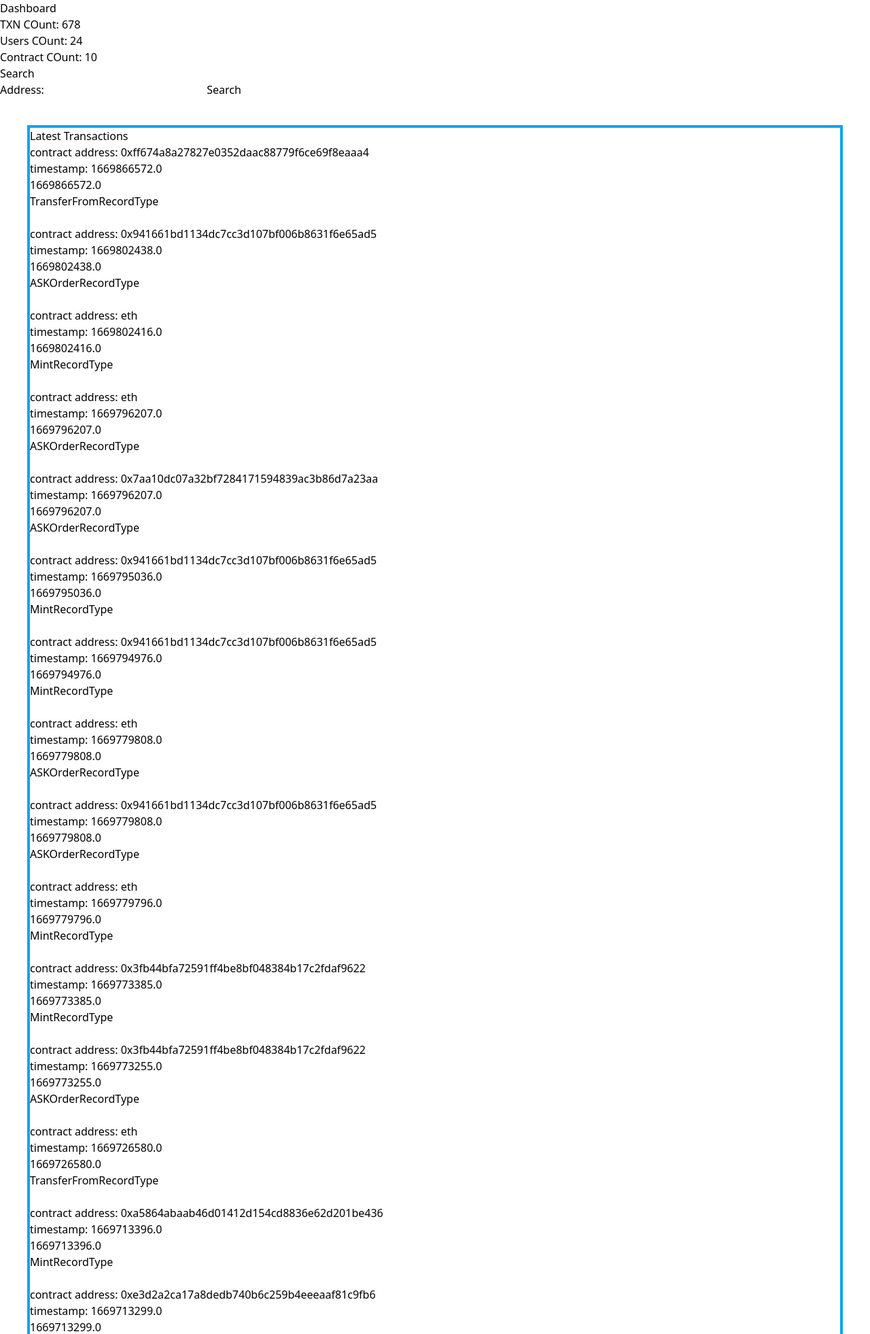
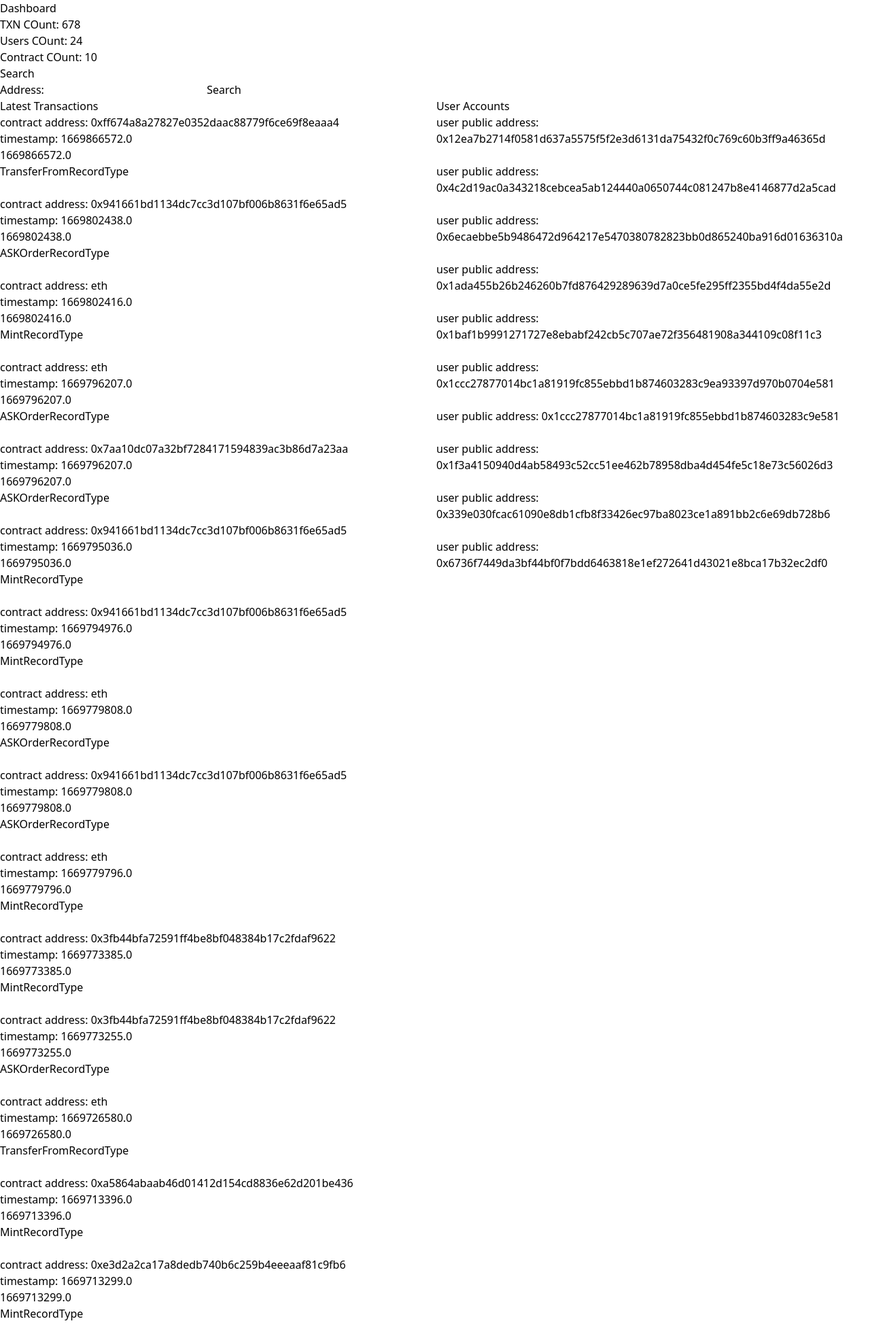
Before and after one commit to meta-ps/Reddio-blockexplorer, a Django app: page / in a window 1280 px wide. Shown: the top 1962 px of the page at 68% size. Run offline with Django 4.2, Linux system fonts and the light colour scheme; data comes from the database, SQL or seed files in the repository; some libraries are stand-ins or nearby versions.

Commit message:
fix: grid
Signed-off-by: pradeepvarma22 <pradeepnadimpalli22@gmail.com>

```diff
--- a/reddio/views.py
+++ b/reddio/views.py
@@ -13,7 +13,7 @@ def home(request):
     userCount = User.objects.all().count()
     contractCount = Contract.objects.all().count()
     txns = ContractTxns.objects.all().order_by('-timestamp').values()[:15]
-    accounts = User.objects.all().values()[:15]
+    accounts = User.objects.all().values()[:10]
     contracts = Contract.objects.all().values()[:10]
 
     context = {
--- a/templates/reddio/index.html
+++ b/templates/reddio/index.html
@@ -35,8 +35,12 @@
         </div>
     </div>
 
-    <div class="p-10">
-        <div class="border-4 border-sky-500 ">
+
+
+    <div>
+        <div>
+            <div class="grid grid-cols-2 gap-1">
+                <div class="">
                     Latest Transactions
                     {% for i in latestTxns %}
                     <br />
@@ -61,21 +65,20 @@
                     </div>
                     {% endfor %}
                 </div>
-    </div>
-
-
-    <div class="p-10">
-        <div class="border-4 border-sky-500 ">
+                <div class="">
+                    <div>
                         User Accounts
                         {% for i in userAccounts %}
                         <br />
                         user public address: <a href="/user/{{i.stark_key}}">{{i.stark_key}}</a> <br />
                         {% endfor %}
                     </div>
+
+                </div>
             </div>
 
-
-
+        </div>
+    </div>
 
 
 
```
Lines whose indentation alone changed are shown as unchanged.
